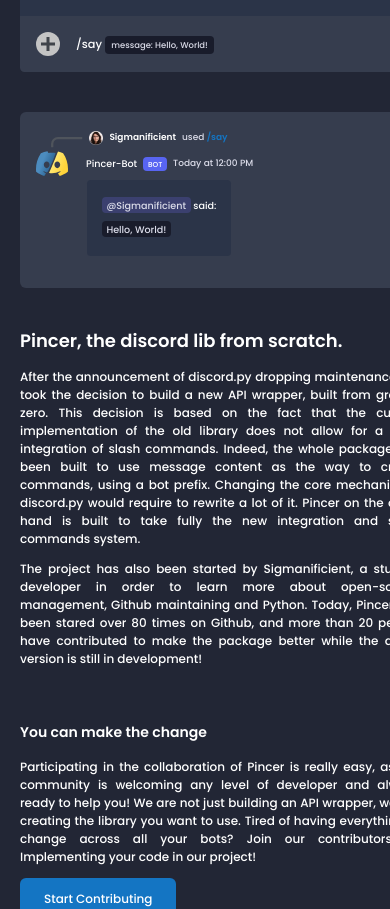
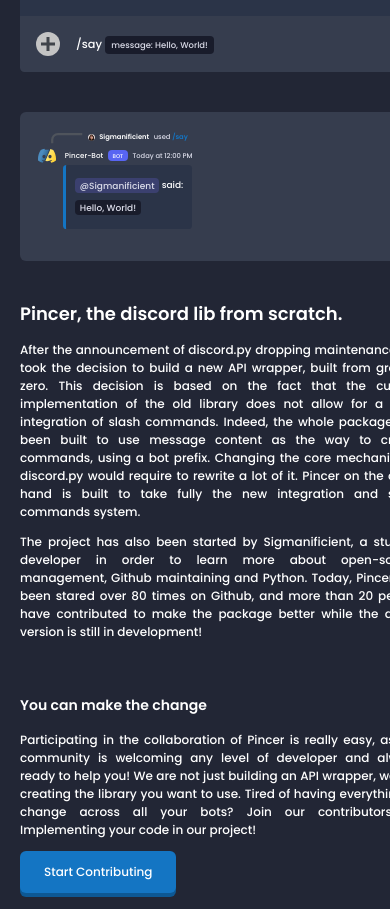
Before and after one commit to Pincer-org/.dev, a Vue app: page / in a window 390 px wide. Shown: the part 5400-6309 px from the top of the page. Built offline with nearby package versions, Linux system fonts and the light colour scheme.

Commit message:
:iphone: Make embed responsive

```diff
--- a/src/components/demo/Embed.vue
+++ b/src/components/demo/Embed.vue
@@ -30,6 +30,7 @@ export default {
 
 <style lang="scss" scoped>
 .embed-container {
+	font-size: .75em;
 	background: var(--discord-color-lighter);
 	border-radius: 6px;
 	display: grid;
@@ -48,13 +49,14 @@ export default {
 	}
 
 	svg {
-		margin-top: .5rem;
+		margin-top: .25rem;
+		margin-bottom: .2rem;
 		width: 32px;
 	}
 
 	img {
-		height: 1.2em;
-		width: 1.2em;
+		height: .8em;
+		width: .8em;
 	}
 
 	p {
@@ -82,8 +84,10 @@ export default {
 	display: flex;
 	align-items: center;
 	gap: .5em;
+	height: 2em;
 
 	h1 {
+		margin: 0;
 		font-size: 0.8em;
 		font-weight: 500
 	}
@@ -94,19 +98,19 @@ export default {
 	}
 
 	img {
-		margin-right: 1em;
-		height: 32px;
-		width: 32px;
+		margin-left: .2em;
+		margin-right: .5em;
+		height: 2em;
+		width: 2em;
 	}
 }
 
 .embed {
-	font-size: 0.8em;
-	margin-left: calc(2em + 32px);
+	margin-left: 3em;
 	background-color: var(--bg-color-secondary);
-	padding: 1em 1.5em;
+	padding: .6em 1em;
 	border-radius: .4em;
-	border-left: .4em solid var(--discord-darker-color);
+	border-left: .4em solid var(--button-color);
 	width: max-content;
 }
 
@@ -132,4 +136,17 @@ span {
 	}
 }
 
+@media screen and (min-width: 979px) {
+	.embed {
+		margin-left: 6em;
+		display: inline-block;
+		font-size: 0.6em;
+		gap: 0;
+	}
+
+	.sender img {
+		width: 1rem;
+		margin-inline: 1em 0.5em;
+	}
+}
 </style>
```
